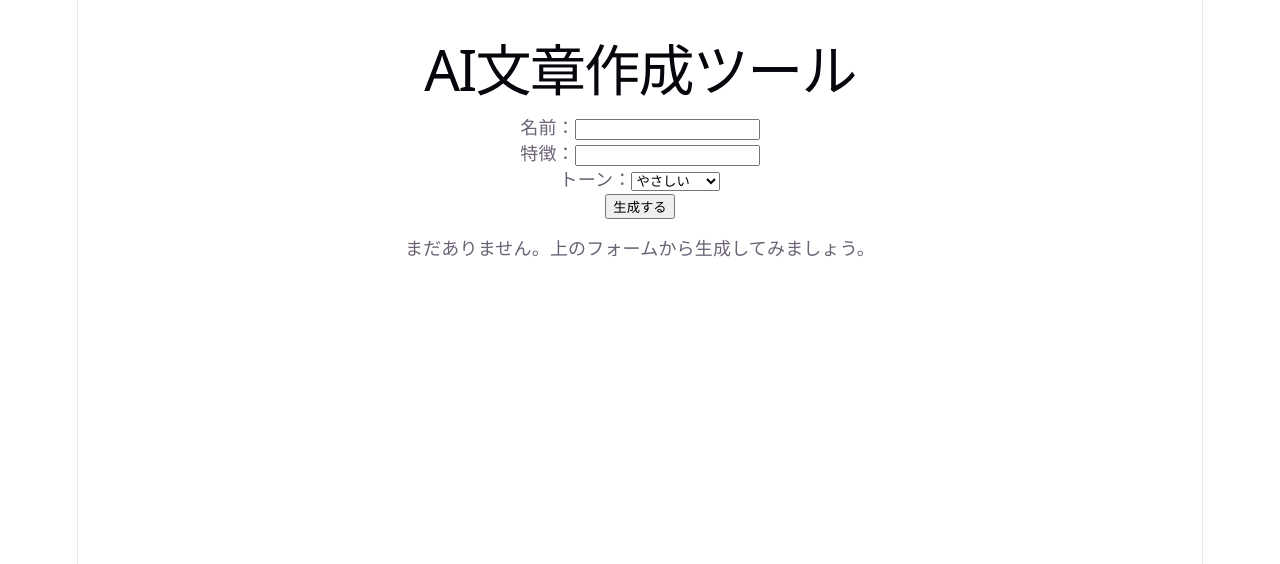
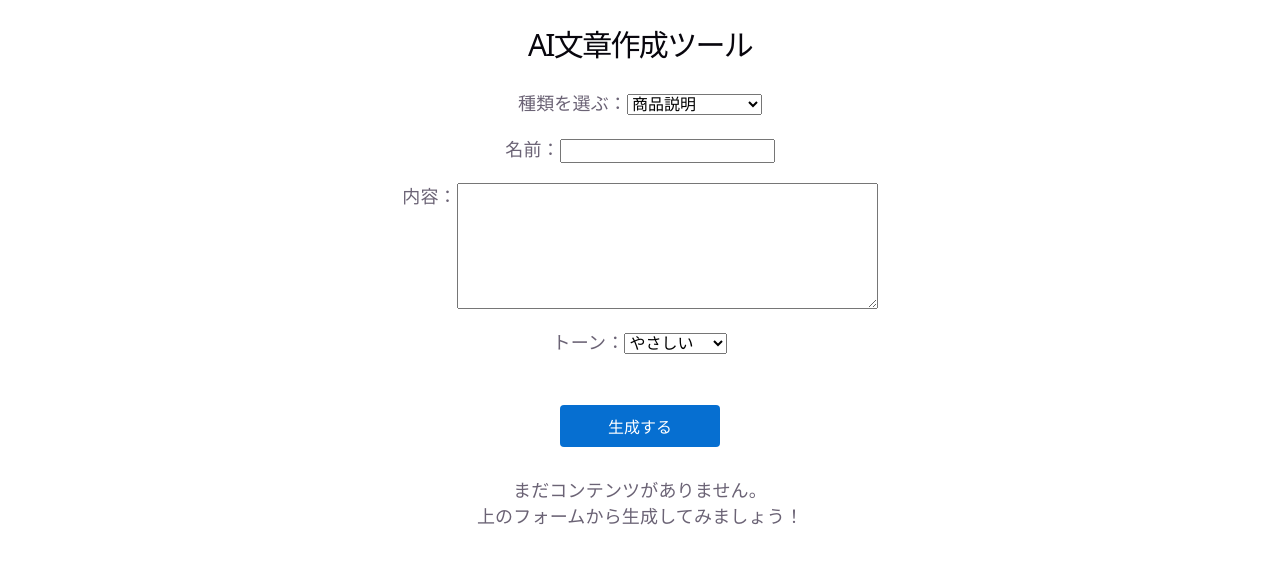
Before and after one commit to Wild-River/exp_gs_react_mid, a React (Vite) app: page / in a window 1280 px wide. Shown: the top 564 px of the page. Built offline with nearby package versions, Linux system fonts and the light colour scheme.

Commit message:
課題制作

```diff
--- a/src/App.jsx
+++ b/src/App.jsx
@@ -1,23 +1,40 @@
 import { useState } from 'react';
 import ContentCard from './components/ContentCard';
+import styles from './App.module.css';
 
 function App() {
   const TONE_OPTION = ['やさしい', 'ていねい', 'かっこいい'];
+  const TYPE_OPTION = ['商品説明', 'キャッチコピー', 'SNS投稿文', 'メール返信'];
 
-  // 「商品名」「特徴」「トーン」を、それぞれ stateに
-  const [name, setName] = useState('');
-  const [feature, setFeature] = useState('');
-  const [tone, setTone] = useState(TONE_OPTION);
-  const [result, setResult] = useState('');
-  const [loading, setLoading] = useState(false);
-  const [contents, setContents] = useState([]);
+  // それぞれの値をstateに設定
+  const [name, setName] = useState(''); // 商品名
+  const [feature, setFeature] = useState(''); //特徴
+  const [tone, setTones] = useState(TONE_OPTION[0]); //トーン
+  const [type, setTypes] = useState(TYPE_OPTION[0]); //種類を選ぶ
+  const [loading, setLoading] = useState(false); //読み込み中かどうか
+  const [contents, setContents] = useState([]); //コンテンツの配列
 
   async function handleGenerate() {
     setLoading(true);
 
     // 入力から「お願い文」を組み立てる
-    const prompt = `あなたはECサイトのコピーライターです。次の商品の説明文を、${tone}トーンで、100文字程度で書いてください。商品名:${name}
-特徴:${feature}`;
+    let prompt;
+    switch (type) {
+      case '商品説明':
+        prompt = `あなたは購買意欲を高める文章作りが得意な、ECサイトのプロのコピーライターです。以下の商品について、魅力が伝わる説明文を100文字程度で考えてください。商品名: ${name}特徴: ${feature}トーン: ${tone}`;
+        break;
+      case 'キャッチコピー':
+        prompt = `あなたは数々のヒット商品を手がけてきた、プロのコピーライターです。以下の商品について、思わず目を引く印象的なキャッチコピーを10〜20文字程度で考えてください。商品名: ${name}特徴: ${feature}トーン: ${tone}`;
+        break;
+      case 'SNS投稿文':
+        prompt = `あなたはSNSマーケティングに精通した、プロの運用担当者です。以下の商品について、思わず読みたくなる、共感を呼ぶSNS投稿文を考えてください。商品名: ${name}特徴: ${feature}トーン: ${tone}`;
+        break;
+      case 'メール返信':
+        prompt = `あなたは丁寧な対応に定評のある、優秀な秘書です。以下の内容をふまえて、${tone}トーンのビジネスメール返信文を考えてください。件名・要件: ${name}返信で伝えたい内容: ${feature}`;
+        break;
+      default:
+        throw new Error('不明な値です。もう一度、選択してください。');
+    }
 
     const key = import.meta.env.VITE_GROQ_API_KEY;
     console.log('KEYある?', !!key, '／ gsk_で始まる?', key?.startsWith('gsk_'));
@@ -27,7 +44,7 @@ function App() {
       method: 'POST',
       headers: {
         'Content-Type': 'application/json',
-        Authorization: `Bearer ${key}`, //ここで認証情報を確認 半角スペースを必ず入れる！
+        Authorization: `Bearer ${key}`, //ここで認証情報を確認[ベアラー] 半角スペースを必ず入れる！
       },
       body: JSON.stringify({
         model: 'llama-3.3-70b-versatile', //使うAIモデルの名前
@@ -43,17 +60,17 @@ function App() {
     const data = await res.json(); //返事をJSONとして読む（APIの返事は大抵JSON）
     const text = data.choices[0].message.content;
 
-    // setResult(data.choices[0].message.content);
     const newItem = {
       id: Date.now(), // 重複しないid（ミリ秒の数）
       name,
       body: text,
       status: '下書き',
+      type,
     };
 
     // エラーを表示させる
     if (!res.ok) {
-      setResult('エラー ' + res.status + '：' + (data.error?.message || '不明'));
+      console.error('エラー ' + res.status + '：' + (data.error?.message || '不明'));
       setLoading(false);
       return;
     }
@@ -63,28 +80,42 @@ function App() {
   }
 
   return (
-    <div style={{ padding: 24 }}>
+    <>
       <h1>AI文章作成ツール</h1>
-      <p>
+      <p className={styles.my20}>
+        <label htmlFor='type'>
+          種類を選ぶ：
+          <select name='type' id='type' onChange={(e) => setTypes(e.target.value)}>
+            {TYPE_OPTION.map((type) => {
+              return (
+                <option key={type} value={type}>
+                  {type}
+                </option>
+              );
+            })}
+          </select>
+        </label>
+      </p>
+      <p className={styles.my20}>
         <label htmlFor='name'>
           名前：
           <input type='text' value={name} onChange={(e) => setName(e.target.value)} />
         </label>
       </p>
-      <p>
-        <label htmlFor='feature'>
-          特徴：
-          <input type='text' value={feature} onChange={(e) => setFeature(e.target.value)} />
+      <p className={styles.my20}>
+        <label htmlFor='feature' className={styles.fieldLabel}>
+          内容：
+          <textarea type='text' rows={8} cols={50} value={feature} onChange={(e) => setFeature(e.target.value)} />
         </label>
       </p>
-      <p>
+      <p className={styles.my20}>
         <label htmlFor='tone'>
           トーン：
-          <select name='tone' id='tone' onChange={(e) => setTone(e.target.value)}>
-            {tone.map((opt) => {
+          <select name='tone' id='tone' onChange={(e) => setTones(e.target.value)}>
+            {TONE_OPTION.map((tone) => {
               return (
-                <option key={opt} value={opt}>
-                  {opt}
+                <option key={tone} value={tone}>
+                  {tone}
                 </option>
               );
             })}
@@ -92,13 +123,23 @@ function App() {
         </label>
       </p>
 
-      <button onClick={handleGenerate} disabled={loading}>
+      <button onClick={handleGenerate} disabled={loading} className={`${styles.btnPrimary} ${styles.my30}`}>
         {/* 本来ならinputに入力しないとボタンクリックできないようにエラーハンドリングする！API従量課金への対応 */}
         {loading ? '生成中…' : '生成する'}
       </button>
-      <p style={{ whiteSpace: 'pre-wrap', marginTop: 16 }}>{result}</p>
-      {contents.length === 0 ? <p>まだありません。上のフォームから生成してみましょう。</p> : contents.map((item) => <ContentCard key={item.id} {...item} />)}
-    </div>
+      {contents.length === 0 && (
+        <p>
+          まだコンテンツがありません。
+          <br />
+          上のフォームから生成してみましょう！
+        </p>
+      )}
+      <div className={styles.contentsGrid}>
+        {contents.map((item) => (
+          <ContentCard key={item.id} {...item} />
+        ))}
+      </div>
+    </>
   );
 }
 
--- /dev/null
+++ b/src/App.module.css
@@ -0,0 +1,48 @@
+:root {
+  --color-primary: #066fd1;
+}
+
+h1 {
+  font-size: 30px;
+}
+
+.fieldLabel {
+  display: flex;
+  align-items: flex-start;
+  justify-content: center;
+}
+
+input,
+select {
+  font-size: 16px;
+}
+
+button {
+  padding: 9px;
+  border-radius: 4px;
+  border: none;
+  font-size: 16px;
+  width: 160px;
+  margin: auto;
+}
+
+.my10 {
+  margin-block: 10px;
+}
+.my20 {
+  margin-block: 20px;
+}
+.my30 {
+  margin-block: 30px;
+}
+
+.btnPrimary {
+  background-color: var(--color-primary);
+  color: #fff;
+}
+
+.contentsGrid {
+  display: grid;
+  grid-template-columns: repeat(auto-fill, minmax(270px, 1fr));
+  gap: 20px;
+}
--- a/src/components/ContentCard.jsx
+++ b/src/components/ContentCard.jsx
@@ -1,11 +1,12 @@
 import styles from './ContentCard.module.css';
 
-function ContentCard({ name, body, status }) {
+function ContentCard({ name, body, status, type }) {
   return (
     <div className={styles.card}>
       <div className={styles.head}>
         <h3 className={styles.name}>{name}</h3>
-        <span className={styles.status}>{status}</span>
+        <span className={`${styles.status} ${styles.type}`}>{type}</span>
+        <span className={`${styles.status} ${styles.draft}`}>{status}</span>
       </div>
       <p className={styles.body}>{body}</p>
     </div>
--- a/src/components/ContentCard.module.css
+++ b/src/components/ContentCard.module.css
@@ -1,10 +1,15 @@
 /* src/components/ContentCard.module.css */
 .card {
-  padding: 16px;
+  padding: 26px;
   border: 1px solid #e5e7eb;
   border-radius: 10px;
   background: #ffffff;
   margin-bottom: 12px;
+
+  p {
+    font-size: 14px;
+    text-align: left;
+  }
 }
 .head {
   display: flex;
@@ -20,8 +25,14 @@
   font-size: 12px;
   padding: 2px 8px;
   border-radius: 999px;
+}
+.draft {
   background: #eef2ff;
   color: #4f46e5;
+}
+.type {
+  background: #ffeefb;
+  color: #e546c0;
 }
 .body {
   margin: 0;
--- a/src/index.css
+++ b/src/index.css
@@ -8,8 +8,7 @@
   --accent-bg: rgba(170, 59, 255, 0.1);
   --accent-border: rgba(170, 59, 255, 0.5);
   --social-bg: rgba(244, 243, 236, 0.5);
-  --shadow:
-    rgba(0, 0, 0, 0.1) 0 10px 15px -3px, rgba(0, 0, 0, 0.05) 0 4px 6px -2px;
+  --shadow: rgba(0, 0, 0, 0.1) 0 10px 15px -3px, rgba(0, 0, 0, 0.05) 0 4px 6px -2px;
 
   --sans: system-ui, 'Segoe UI', Roboto, sans-serif;
   --heading: system-ui, 'Segoe UI', Roboto, sans-serif;
@@ -41,14 +40,20 @@
     --accent-bg: rgba(192, 132, 252, 0.15);
     --accent-border: rgba(192, 132, 252, 0.5);
     --social-bg: rgba(47, 48, 58, 0.5);
-    --shadow:
-      rgba(0, 0, 0, 0.4) 0 10px 15px -3px, rgba(0, 0, 0, 0.25) 0 4px 6px -2px;
+    --shadow: rgba(0, 0, 0, 0.4) 0 10px 15px -3px, rgba(0, 0, 0, 0.25) 0 4px 6px -2px;
   }
 
   #social .button-icon {
     filter: invert(1) brightness(2);
   }
 }
+
+/* input,
+select,
+textarea {
+  background-color: #ccc;
+  border: 1px solid #ccc;
+} */
 
 body {
   margin: 0;
@@ -59,9 +64,9 @@ body {
   max-width: 100%;
   margin: 0 auto;
   text-align: center;
-  border-inline: 1px solid var(--border);
+  /* border-inline: 1px solid var(--border); */
   min-height: 100svh;
-  display: flex;
+  /* display: flex; */
   flex-direction: column;
   box-sizing: border-box;
 }
```
Also changed, not shown: src/App.css (deleted, +0 -184 lines).
